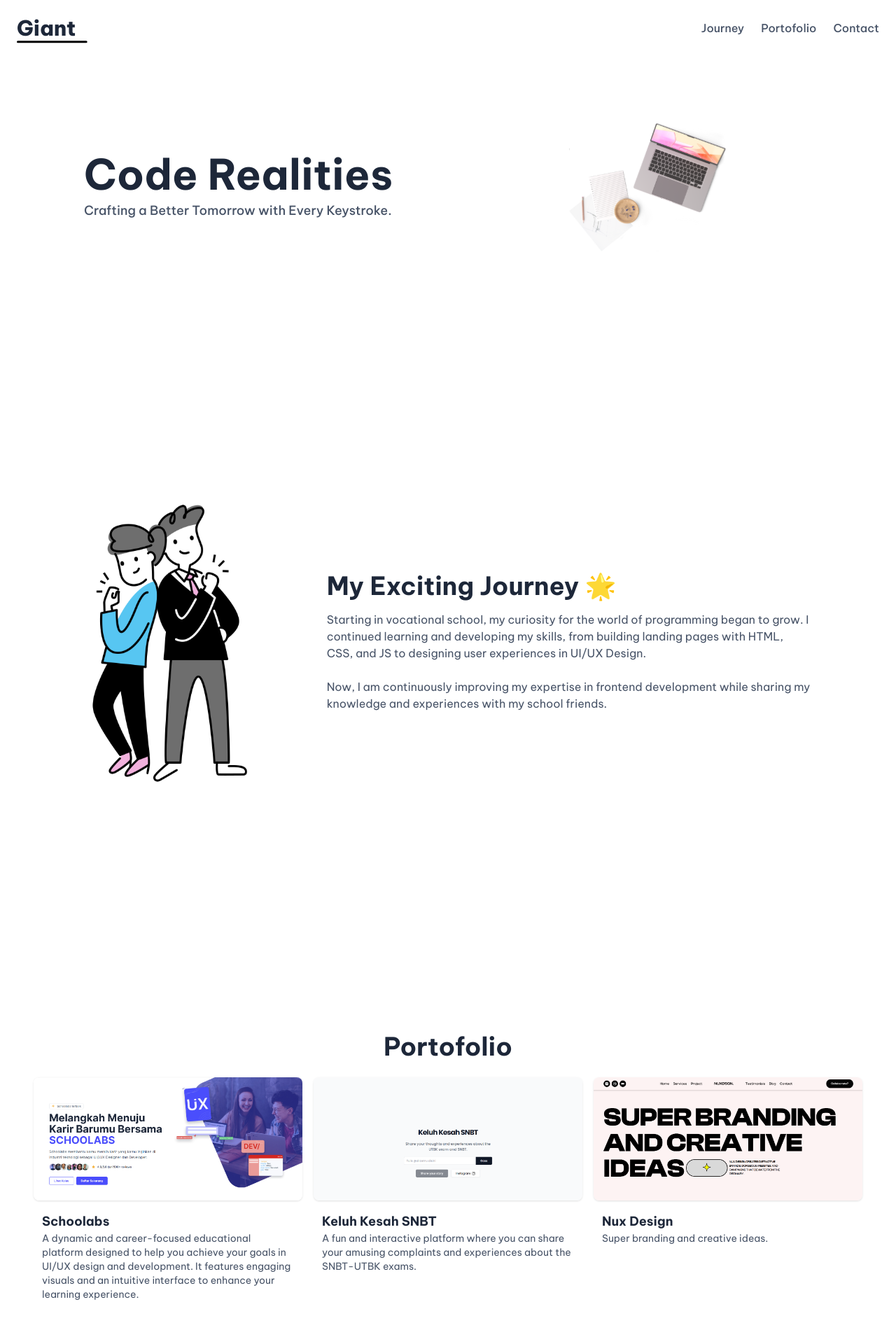
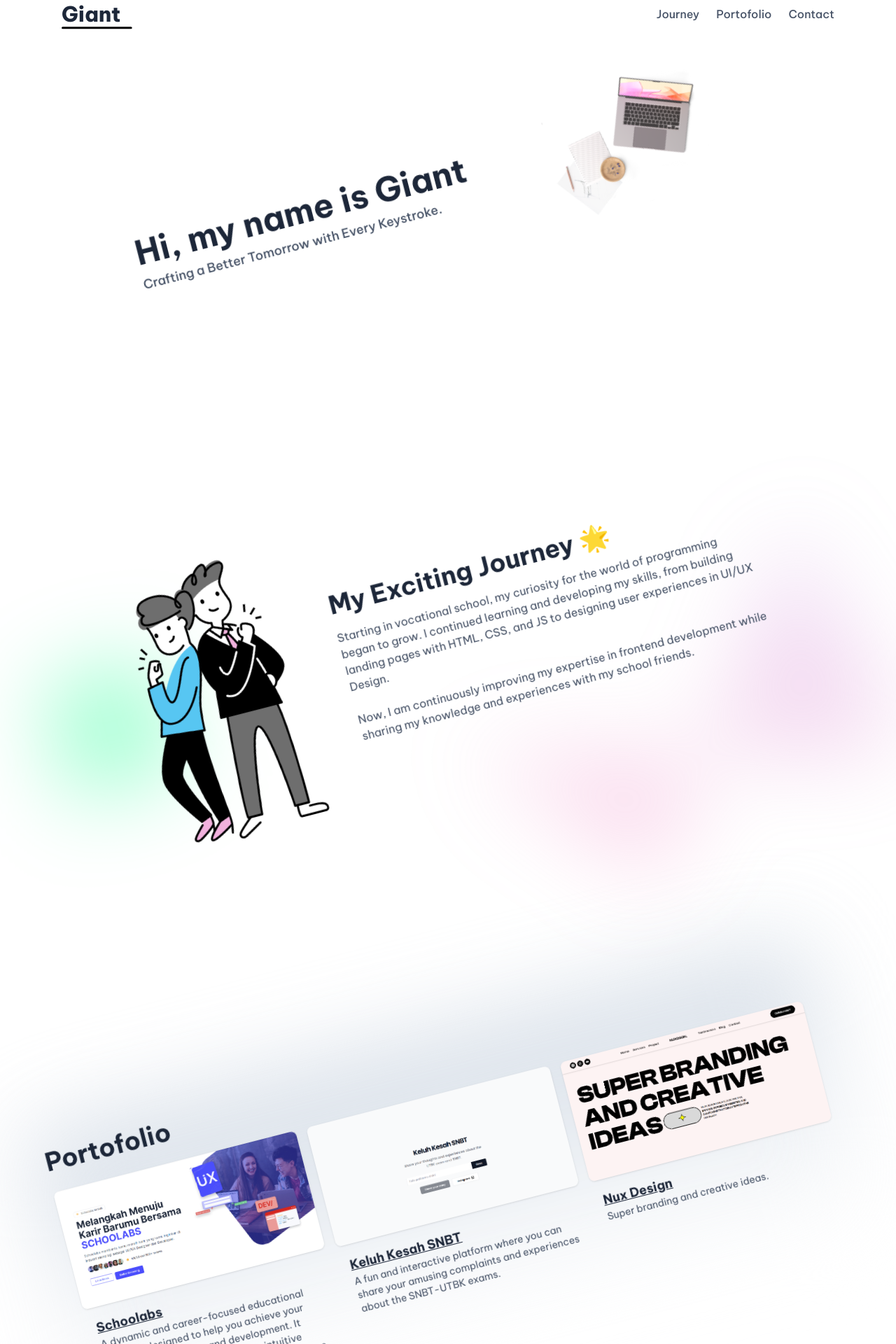
Before and after one commit to Jayennn/my-portofolio, a Next.js app: page / in a window 1280 px wide. Shown: the top 1920 px of the page at 70% size. Built offline with nearby package versions, Linux system fonts and the light colour scheme.

Commit message:
feat: animation section

```diff
--- a/package.json
+++ b/package.json
@@ -11,6 +11,7 @@
   "dependencies": {
     "clsx": "^2.1.1",
     "framer-motion": "^11.2.12",
+    "lucide-react": "^0.399.0",
     "next": "14.2.4",
     "react": "^18",
     "react-dom": "^18",
--- a/src/app/page.tsx
+++ b/src/app/page.tsx
@@ -12,16 +12,17 @@ import githubIcon from "/public/static/icons/github.svg";
 import {Card} from "@/components/Card";
 import {Button} from "@/components/Button";
 import {motion} from "framer-motion";
+import {ChevronRight} from "lucide-react";
 export default function Home() {
   return (
     <main>
       <NavigationBar />
 
-      <section className="py-44">
+      <section className="py-44 max-w-[90%] mx-auto animate-spin">
         <div className="container px-6 flex items-center">
           <div className="w-full grid grid-cols-3 items-center px-24">
             <div className="space-y-2 col-span-2">
-              <h1 className="font-bold text-6xl text-heading">Code Realities</h1>
+              <h1 className="font-bold text-5xl text-heading">Hi, my name is Giant</h1>
               <p className="font-medium text-lg text-paragraph">Crafting a Better Tomorrow with Every Keystroke.</p>
             </div>
             <div className="flex items-center relative">
@@ -32,10 +33,13 @@ export default function Home() {
         </div>
       </section>
 
-      <section id="journey" className="py-44">
-        <div className="container px-6 flex items-center">
+      <section id="journey" className="py-44 max-w-[90%] mx-auto animate-spin">
+        <div className="container px-6 flex items-center relative">
+          <div className="absolute inset-x-0 -z-10 transform-gpu overflow-hidden blur-3xl">
+            <div className="w-[10rem] h-[10rem] bg-[#00FF85] opacity-40"></div>
+          </div>
           <div className="w-full grid grid-cols-3 items-center px-24">
-            <div >
+            <div className="relative">
               <Image src={JourneyImg} alt="journey-img"/>
             </div>
             <div className="col-span-2 space-y-4">
@@ -48,27 +52,44 @@ export default function Home() {
               </p>
             </div>
           </div>
+          <div className="absolute inset-x-0 top-[calc(100%-13rem)] -z-10 transform-gpu overflow-hidden blur-3xl sm:top-[calc(100%-30rem)]">
+            <div className="relative left-[calc(50%+3rem)] aspect-[1155/678] w-[36.125rem] -translate-x-1/2 bg-gradient-to-tr from-[#ff80b5] to-[#9089fc] opacity-30 sm:left-[calc(50%+36rem)] sm:w-[72.1875rem]"
+                 style={{
+                   clipPath: "polygon(74.1% 44.1%, 100% 61.6%, 97.5% 26.9%, 85.5% 0.1%, 80.7% 2%, 72.5% 32.5%, 60.2% 62.4%, 52.4% 68.1%, 47.5% 58.3%, 45.2% 34.5%, 27.5% 76.7%, 0.1% 64.9%, 17.9% 100%, 27.6% 76.8%, 76.1% 97.7%, 74.1% 44.1%)"
+                 }}>
+            </div>
+          </div>
         </div>
       </section>
 
-      <section id="portofolio" className="py-44">
-        <div className="container px-6 flex flex-col items-center justify-center space-y-6">
-          <h1 className="font-bold text-4xl text-heading">Portofolio</h1>
+      <section id="portofolio" className="py-44 max-w-[90%] mx-auto animate-spin">
+        <div className="relative container px-6 flex flex-col items-center justify-center space-y-6">
+          <div className="absolute w-full h-full -z-10 bg-gradient-to-b from-slate-300 opacity-80 to-white blur-3xl"></div>
+          <div className="flex items-center justify-between w-full">
+            <h1 className="font-bold text-4xl text-heading">Portofolio</h1>
+            {/*<Button className="font-semibold text-lg group">*/}
+            {/*  See All*/}
+            {/*  <ChevronRight className="opacity-0 group-hover:opacity-100 -translate-x-5 group-hover:translate-x-0 transition-all ml-2 w-4 h-4" />*/}
+            {/*</Button>*/}
+          </div>
           <div className="grid grid-cols-3 gap-4">
             <Card
               image={ProjectSchoolabs}
+              href="https://schoolabs.vercel.app/"
               alt="Schoolabs"
               title="Schoolabs"
               exact="A dynamic and career-focused educational platform designed to help you achieve your goals in UI/UX design and development. It features engaging visuals and an intuitive interface to enhance your learning experience."
             />
             <Card
               image={ProjectKKS}
+              href="https://keluh-kesah-snbt-utbk.vercel.app/"
               alt="Keluh Kesah SNBT"
               title="Keluh Kesah SNBT"
               exact="A fun and interactive platform where you can share your amusing complaints and experiences about the SNBT-UTBK exams."
             />
             <Card
               image={ProjectNuxdesign}
+              href="https://nux-design.vercel.app/"
               alt="Nux Design"
               title="Nux Design"
               exact="Super branding and creative ideas."
@@ -77,7 +98,7 @@ export default function Home() {
         </div>
       </section>
 
-      <section id="contact" className="py-44">
+      <section id="contact" className="py-44 max-w-[90%] mx-auto animate-spin">
         <div className="container flex items-center justify-center relative">
           <svg className="absolute" width="950" height="512" viewBox="0 0 950 512" fill="none">
             <circle cx="475" cy="256" r="474.5" stroke="black"/>
--- /dev/null
+++ b/src/app/project/[slug]/page.tsx
@@ -0,0 +1,27 @@
+import Link from "next/link";
+import {motion} from "framer-motion";
+import {ChevronLeft} from "lucide-react";
+import Image from "next/image";
+
+
+export default function ProjectSingle({params}: {params: {slug: string}}){
+
+  return (
+    <main className="bg-stone-50 selection:bg-stone-200 min-h-screen">
+      <div className="container max-w-2xl">
+        <div className="py-8 flex items-center justify-center relative">
+          <Link href="/" className="cursor-pointer absolute left-0 flex items-center rounded-md p-0.5 border border-zinc-300">
+            <ChevronLeft className="w-4 h-4"/>
+          </Link>
+          <Link href="/" className="font-bold text-2xl text-heading underline-offset-4 decoration-1 underline">{params.slug}</Link>
+        </div>
+        <article className="relative max-w-prose mt-4">
+            {/*<Image*/}
+            {/*  src={}*/}
+            {/*  alt={}*/}
+            {/*/>*/}
+        </article>
+      </div>
+    </main>
+  );
+}
--- a/src/components/Card.tsx
+++ b/src/components/Card.tsx
@@ -1,20 +1,22 @@
 import Image, {StaticImageData} from "next/image";
+import Link from "next/link";
 
 interface CardProps {
   image: StaticImageData,
   alt: string
   title: string,
-  exact: string
+  exact: string,
+  href: string
 }
 
-export function Card({image, alt, title, exact}: CardProps){
+export function Card({image, alt, title, exact, href}: CardProps){
   return (
-    <div className="max-w-sm space-y-2">
+    <div className="group max-w-sm space-y-2">
       <div className="rounded-lg overflow-hidden shadow max-h-44">
         <Image className="w-full object-cover" src={image} alt={alt}/>
       </div>
-      <div className="py-2 px-3">
-        <h4 className="font-bold text-lg text-heading">{title}</h4>
+      <div className="py-2 px-3 relative">
+        <Link href={href} className="font-bold text-lg text-heading underline">{title}</Link>
         <p className="text-sm text-paragraph">{exact}</p>
       </div>
     </div>
--- a/src/components/NavigationBar.tsx
+++ b/src/components/NavigationBar.tsx
@@ -4,8 +4,8 @@ import {motion} from "framer-motion";
 import Link from "next/link";
 export function NavigationBar(){
   return (
-   <nav className="fixed top-0 z-10 w-full bg-white flex items-center h-20">
-     <div className="container px-6 flex items-center justify-between">
+   <nav className="animate-bounce fixed top-0 z-10 w-full bg-white flex items-center h-20">
+     <div className="max-w-[90%] mx-auto container px-6 flex items-center justify-between">
        <div className="space-y-1 relative">
           <Link href="/" className="font-extrabold text-3xl text-heading">Giant</Link>
           <motion.svg className="absolute top-8" xmlns="http://www.w3.org/2000/svg" width="101" height="4" viewBox="0 0 101 4" fill="none">
```
Also changed, not shown: 1 other file (tests, documents, lock files or other folders).
